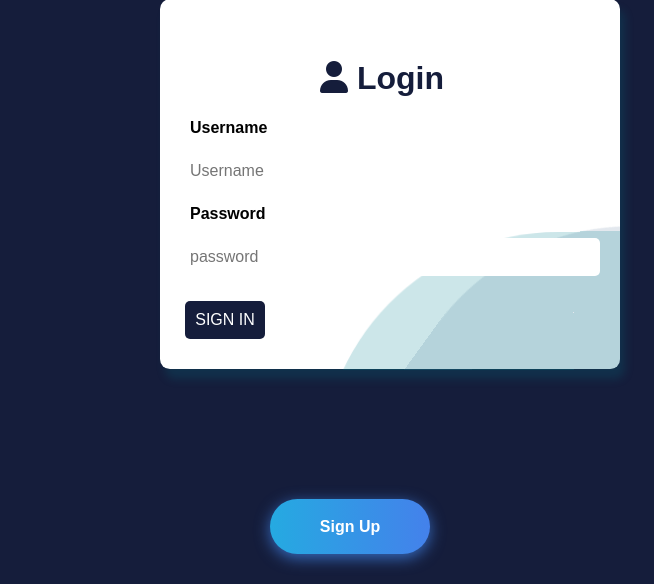
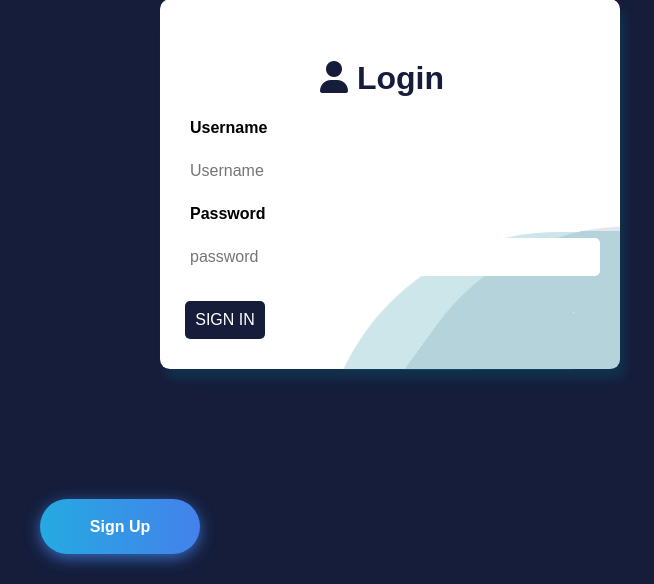
Before and after one commit to VedhaSankar/integrated-project-platform, a Flask app: page / in a window 1280 px wide. Shown: the part 216-800 px from the top of the page, without its empty margins (250-904 px from the left). Run offline with Flask 2, Linux system fonts and the light colour scheme.

Commit message:
alignment changed

```diff
--- a/templates/login.html
+++ b/templates/login.html
@@ -205,7 +205,7 @@
 
     <a href="/signup">
         <button onclick="location.href = 'home.html';" id="signup" class="bn632-hover bn26"
-            style="margin-left: -750px;">Sign Up </button>
+            style="margin-left: -980px;">Sign Up </button>
     </a>
 
 
```
